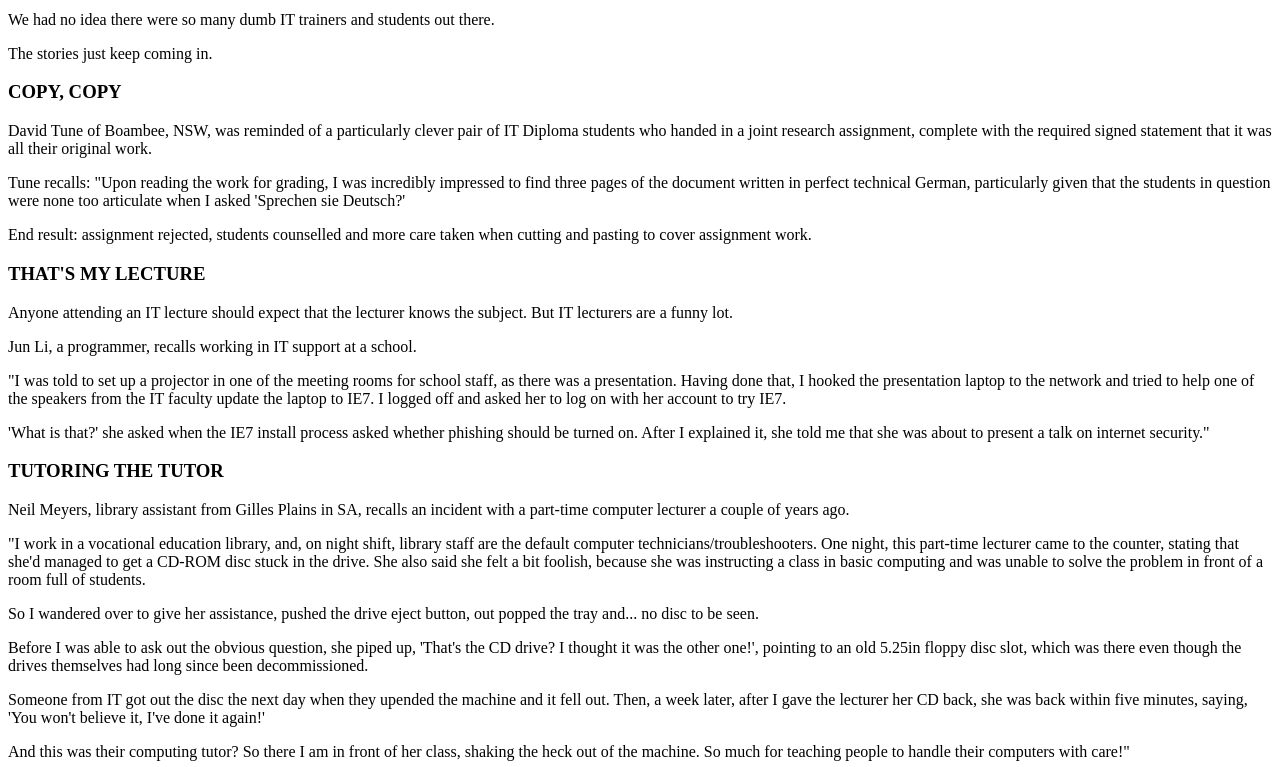
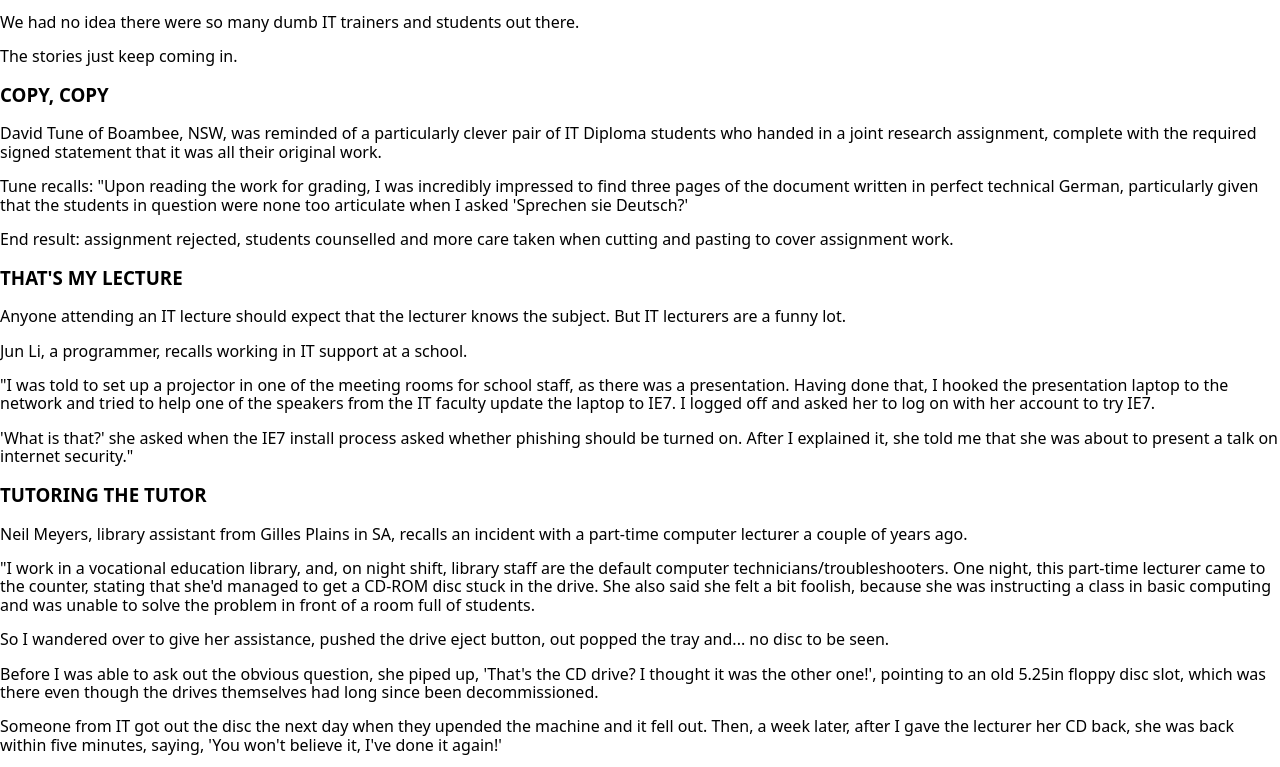
Before and after one commit to Ollie-TLO/WebTech-Portfolio, a plain HTML site: page phase-2/index.html in a window 1280 px wide. Shown: the part 224-991 px from the top of the page. Drawn offline with Linux system fonts and the light colour scheme.

Commit message:
feat: add CSS to reset styles for index.html

```diff
--- a/phase-2/index.html
+++ b/phase-2/index.html
@@ -2,14 +2,12 @@
 <html lang="en-au">
 	<head>
 		<meta charset="utf-8">
-		<title>Phase 1 Sample</title>
+		<title>Phase 2 Sample</title>
+		<link rel="stylesheet" href="../assets/css/modern-normalize.css">
 		<!-- <link rel="stylesheet" href="../assets/css/debug.css"> -->
 	</head>
 	<body>
 		<header>
-			<!-- With "Site Name" now a heading, this img falls on a separate
-			     line, which doesnt match the specifications, so i've taken it
-			     out—hopefully the right guess. -->
 			<!-- <img src="https://placehold.co/32x32/AAC/AAC" alt="Site logo"> -->
 			<h1>Site Name</h1>
 		</header>
```
